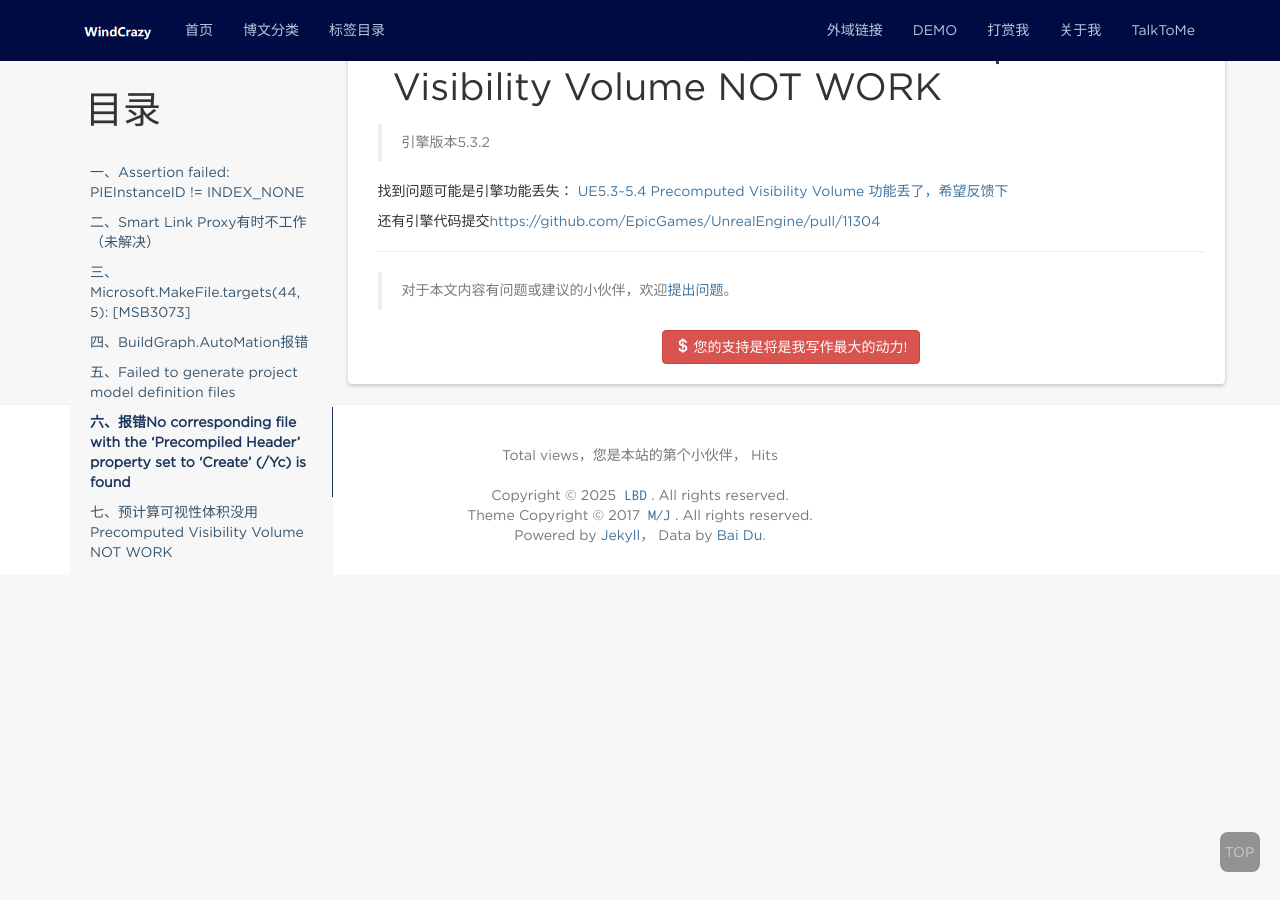
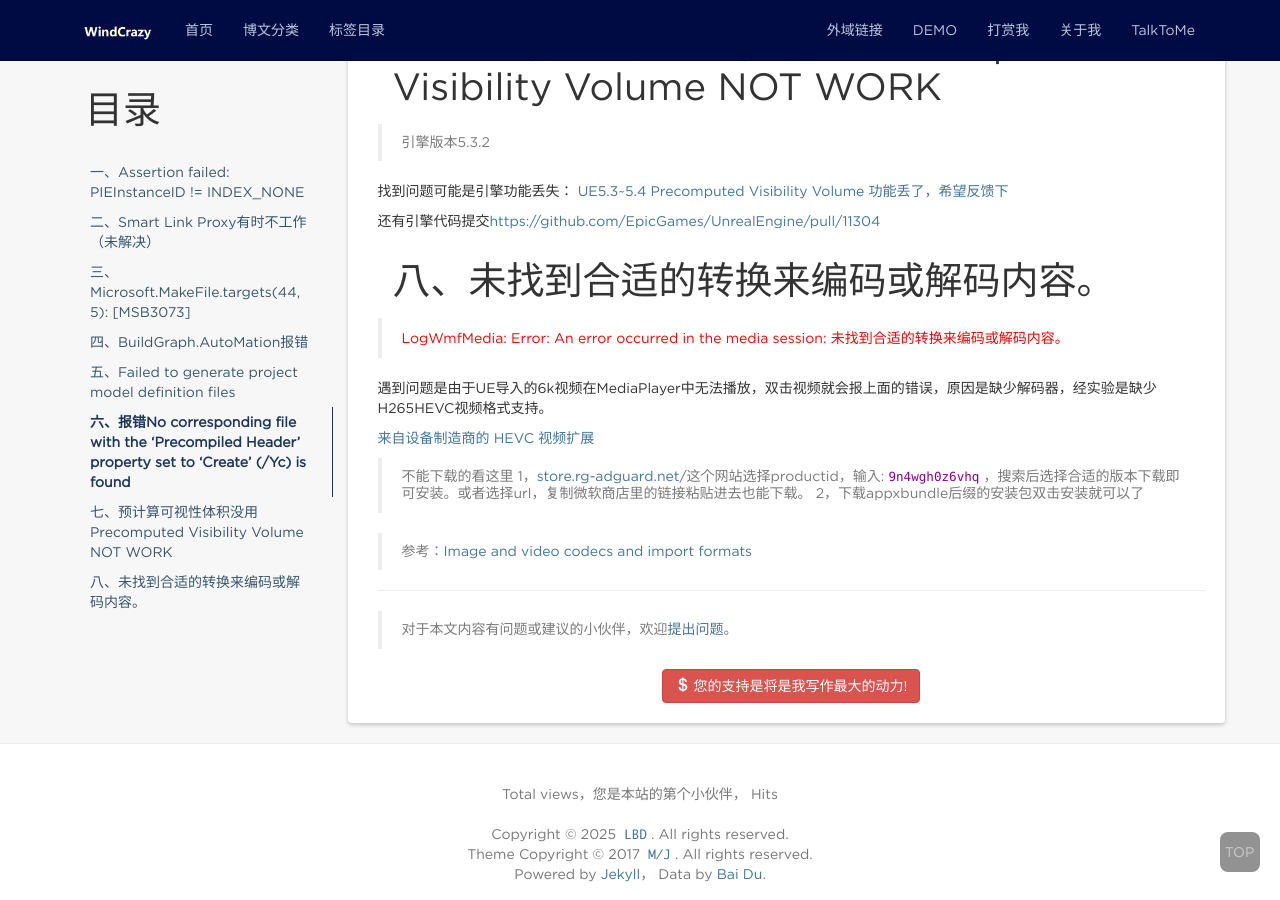
Before and after one commit to windcrazy123/windcrazy123.github.io, a Jekyll site: the page built from _posts/Others/2021-04-18-StrangeIssues.md, in a window 1280 px wide and 900 px high, scrolled down 2676 px. Built offline with Jekyll 4.4.1, drawn with Linux system fonts in a browser that asks for light colours; nearby versions of some CDN libraries; comment, search, counter and statistics services are not loaded.

Commit message:
更新：未找到合适的转换来编码或解码内容

```diff
--- a/_posts/Others/2021-04-18-StrangeIssues.md
+++ b/_posts/Others/2021-04-18-StrangeIssues.md
@@ -104,3 +104,17 @@ Failed to generate project model definition files for 'Configuration: Developmen
 找到问题可能是引擎功能丢失：[                     UE5.3~5.4 Precomputed Visibility Volume 功能丢了，希望反馈下                   ](https://forums.unrealengine.com/t/ue5-3-5-4-precomputed-visibility-volume/1589792)
 
 还有引擎代码提交[https://github.com/EpicGames/UnrealEngine/pull/11304](https://github.com/EpicGames/UnrealEngine/pull/11304)
+
+# 八、未找到合适的转换来编码或解码内容。
+
+> <font color=red>LogWmfMedia: Error: An error occurred in the media session: 未找到合适的转换来编码或解码内容。</font>
+
+遇到问题是由于UE导入的6k视频在MediaPlayer中无法播放，双击视频就会报上面的错误，原因是缺少解码器，经实验是缺少H265HEVC视频格式支持。
+
+[来自设备制造商的 HEVC 视频扩展](https://apps.microsoft.com/detail/9n4wgh0z6vhq?hl=zh-cn&gl=CN)
+
+> 不能下载的看这里
+> 1，[store.rg-adguard.net/](store.rg-adguard.net/)这个网站选择productid，输入:`9n4wgh0z6vhq`，搜索后选择合适的版本下载即可安装。或者选择url，复制微软商店里的链接粘贴进去也能下载。
+> 2，下载appxbundle后缀的安装包双击安装就可以了
+
+> 参考：[Image and video codecs and import formats](https://dev.epicgames.com/community/learning/knowledge-base/yzP1/capturing-reality-image-and-video-codecs-and-import-formats)
```
